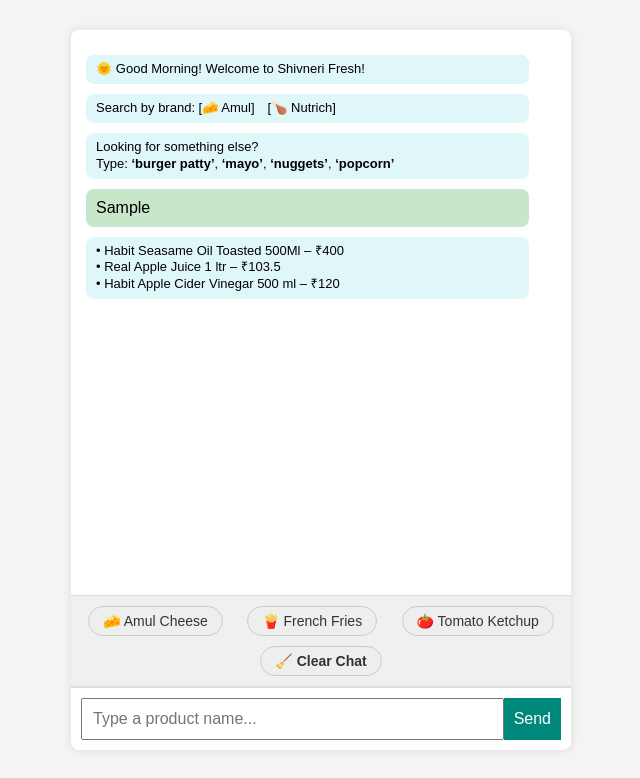
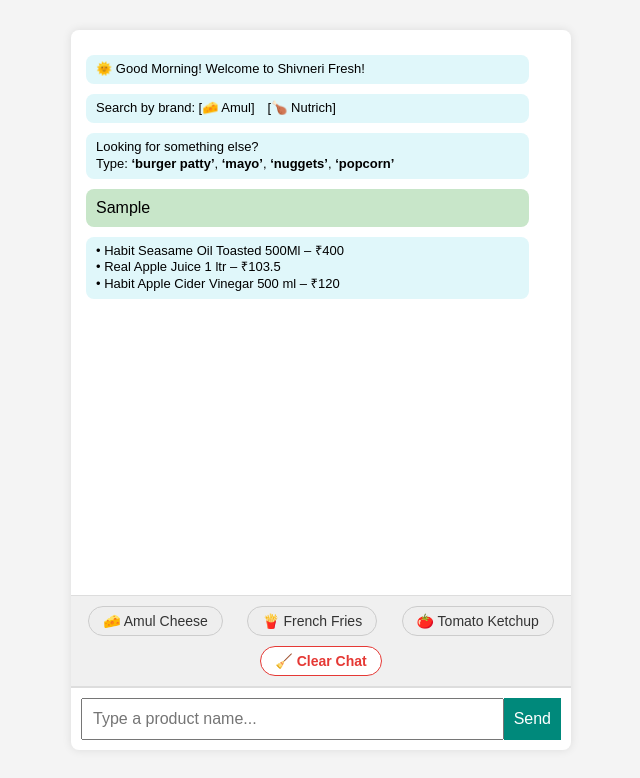
Before and after one commit to ashokaci216/chatbotshivnerifresh, a plain HTML site: page index.html in a window 1280 px wide. Both pictures are taken after typing "Sample" into the empty fields and a click on the button "Send". Shown: the whole page, without its empty margins (319-959 px from the left). Drawn offline with nearby package versions, Linux system fonts and the light colour scheme.

Commit message:
Update style.css

```diff
--- a/style.css
+++ b/style.css
@@ -92,18 +92,18 @@
 }
 
 .clear-btn {
-  background-color: #e53935; /* Bright red */
-  color: white;
-  border: none;
-  border-radius: 20px;
-  font-weight: bold;
-  padding: 6px 14px;
-  font-size: 14px;
-  cursor: pointer;
+  background-color: #ffffff !important;
+  color: #e53935 !important;
+  font-weight: bold !important;
+  border: 1px solid #e53935 !important;
+  border-radius: 20px !important;
+  padding: 6px 14px !important;
+  font-size: 14px !important;
+  cursor: pointer !important;
 }
 
 .clear-btn:hover {
-  background-color: #c62828; /* Darker red on hover */
+  background-color: #ffe5e5 !important;
 }
 
 .hidden {
```
